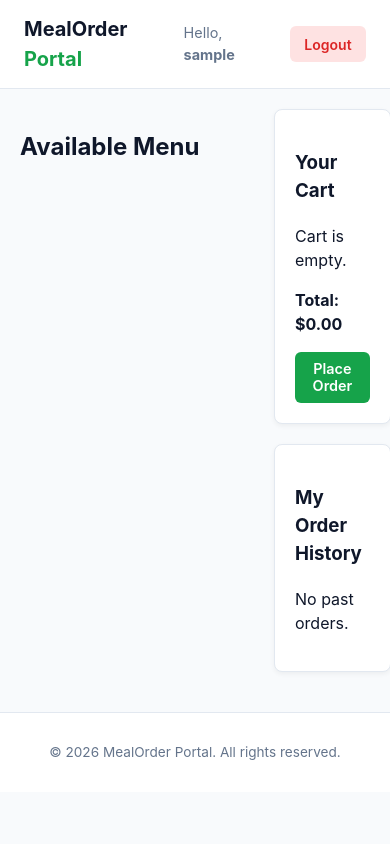
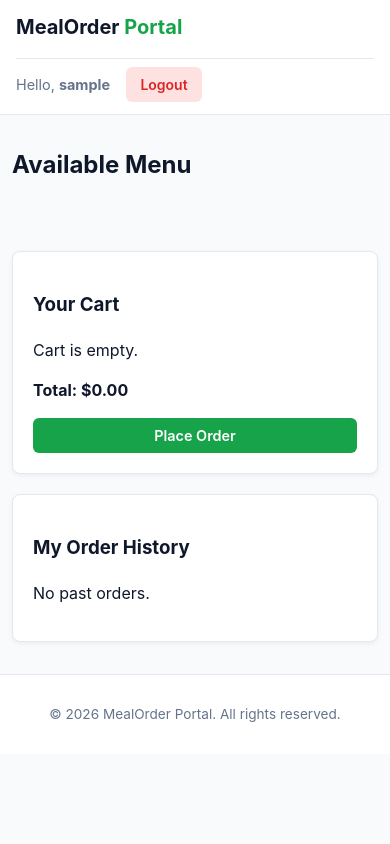
Before and after one commit to olasyusuf/BeckysKitchen, a Flask app: page /catalog in a window 390 px wide. Run offline with Flask 3, Linux system fonts and the light colour scheme; the visitor is signed in with stand-in values (Sample User, id 1).

Commit message:
review styles, add mobile responsiveness

```diff
--- a/backend/static/css/style.css
+++ b/backend/static/css/style.css
@@ -4,6 +4,7 @@
 :root {
   --bg-body: #f8fafc;
   --bg-surface: #ffffff;
+  --bg-subtle: #f1f5f9;
   --text-main: #0f172a;
   --text-muted: #64748b;
   --primary: #16a34a;
@@ -25,13 +26,19 @@
 
 body {
   margin: 0;
-  font-family: 'Inter', system-ui, -apple-system, BlinkMacSystemFont, sans-serif;
+  font-family:
+    "Inter",
+    system-ui,
+    -apple-system,
+    BlinkMacSystemFont,
+    sans-serif;
   background-color: var(--bg-body);
   color: var(--text-main);
   display: flex;
   flex-direction: column;
   min-height: 100vh;
   line-height: 1.5;
+  -webkit-text-size-adjust: 100%;
 }
 
 /* ==========================================================================
@@ -52,6 +59,7 @@ body {
   display: flex;
   justify-content: space-between;
   align-items: center;
+  gap: 1rem;
 }
 
 .nav-brand {
@@ -59,6 +67,7 @@ body {
   font-weight: 700;
   color: var(--text-main);
   text-decoration: none;
+  flex-shrink: 0;
 }
 
 .nav-brand span {
@@ -68,7 +77,8 @@ body {
 .nav-links {
   display: flex;
   align-items: center;
-  gap: 1.25rem;
+  flex-wrap: wrap;
+  gap: 1rem 1.25rem;
 }
 
 .nav-link {
@@ -110,7 +123,9 @@ body {
 .btn-success,
 .btn-danger,
 button[type="submit"] {
-  display: inline-block;
+  display: inline-flex;
+  align-items: center;
+  justify-content: center;
   padding: 0.55rem 1.1rem;
   border: none;
   border-radius: 6px;
@@ -120,6 +135,7 @@ button[type="submit"] {
   font-size: 0.9rem;
   font-weight: 600;
   text-decoration: none;
+  line-height: 1.25;
   transition: background-color 0.2s ease;
 }
 
@@ -152,6 +168,8 @@ button[type="submit"]:hover {
 }
 
 .btn-logout {
+  display: inline-flex;
+  align-items: center;
   padding: 0.45rem 0.9rem;
   background-color: #fee2e2;
   color: var(--danger);
@@ -265,20 +294,20 @@ textarea:focus {
 
 .auth-grid {
   display: grid;
-  grid-template-columns: 1fr 1fr;
+  grid-template-columns: repeat(2, minmax(0, 1fr));
   gap: 1.5rem;
 }
 
 .dashboard-layout {
   display: grid;
-  grid-template-columns: 2fr 1fr;
+  grid-template-columns: minmax(0, 2fr) minmax(0, 1fr);
   padding: 1.25rem;
   gap: 1.5rem;
 }
 
 .meal-grid {
   display: grid;
-  grid-template-columns: repeat(auto-fill, minmax(230px, 1fr));
+  grid-template-columns: repeat(auto-fill, minmax(220px, 1fr));
   gap: 1rem;
 }
 
@@ -338,26 +368,30 @@ textarea:focus {
   color: #cbd5e1;
   text-decoration: none;
   font-size: 0.95rem;
-  transition: background-color 0.2s ease, color 0.2s ease;
+  border-left: 4px solid transparent;
+  transition:
+    background-color 0.2s ease,
+    color 0.2s ease;
 }
 
 .sidebar-menu li a:hover,
 .sidebar-menu li a.active {
   background-color: #0f172a;
   color: #ffffff;
-  border-left: 4px solid var(--primary);
+  border-left-color: var(--primary);
 }
 
 .admin-main {
   flex: 1;
   padding: 1.75rem;
-  min-width: 0; /* Prevents flex child overflow on tables */
+  min-width: 0;
 }
 
 .dashboard-header {
   display: flex;
   justify-content: space-between;
   align-items: center;
+  gap: 1rem;
   margin-bottom: 1.5rem;
 }
 
@@ -529,3 +578,86 @@ th,
   padding-top: 0.75rem;
   border-top: 1px solid var(--border-color);
 }
+/* ==========================================================================
+7. RESPONSIVE BREAKPOINTS
+========================================================================== */
+@media (max-width: 768px) {
+  .navbar {
+    flex-direction: column;
+    align-items: flex-start;
+    padding: 0.75rem 1rem;
+  }
+  .nav-links {
+    width: 100%;
+    gap: 0.75rem 1rem;
+    padding-top: 0.5rem;
+    border-top: 1px solid var(--border-color);
+  }
+  .container {
+    margin: 1.25rem auto;
+    padding: 0 1rem;
+  }
+  .flash-container {
+    padding: 0 1rem;
+  }
+  .admin-wrapper {
+    flex-direction: column;
+  }
+  .admin-sidebar {
+    width: 100%;
+    padding: 0;
+  }
+  .sidebar-menu {
+    display: flex;
+    overflow-x: auto;
+    -webkit-overflow-scrolling: touch;
+  }
+  .sidebar-menu li a {
+    white-space: nowrap;
+    padding: 0.75rem 1rem;
+    border-left: none;
+    border-bottom: 3px solid transparent;
+  }
+  .sidebar-menu li a:hover,
+  .sidebar-menu li a.active {
+    border-left: none;
+    border-bottom-color: var(--primary);
+  }
+  .admin-main {
+    padding: 1.25rem 1rem;
+  }
+  .auth-grid,
+  .dashboard-layout {
+    grid-template-columns: 1fr;
+  }
+  .dashboard-layout {
+    padding: 0.75rem;
+  }
+  .metrics-row {
+    flex-direction: column;
+  }
+  .dashboard-header {
+    flex-direction: column;
+    align-items: flex-start;
+  }
+}
+@media (max-width: 480px) {
+  input,
+  select,
+  textarea {
+    font-size: 16px;
+  }
+  .meal-grid {
+    grid-template-columns: 1fr;
+  }
+  .modal-box {
+    padding: 1.15rem;
+  }
+  .modal-footer {
+    flex-direction: column-reverse;
+  }
+  .modal-footer .btn,
+  .modal-footer button {
+    width: 100%;
+  }
+}
```
Also changed, not shown: other parts of backend/static/css/style.css (+47 -17 lines).
